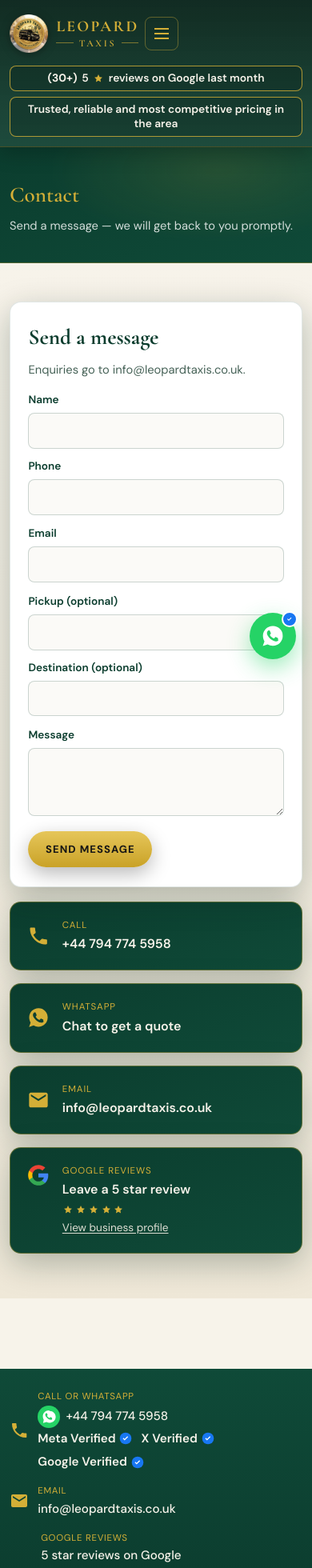
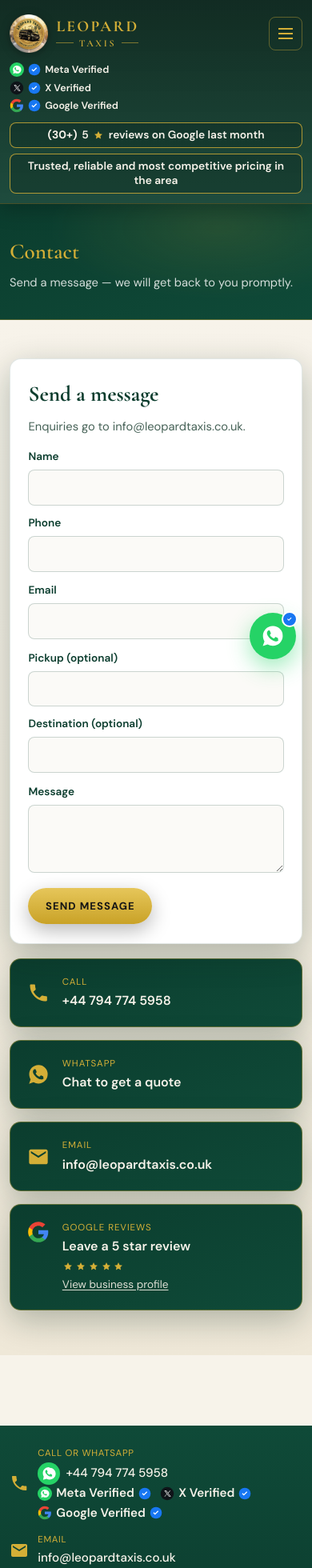
Before and after one commit to madnikhan/leopardtaxis, a React (Vite) app: page /contact in a window 390 px wide. Shown: the top 1960 px of the page at 80% size. Built offline with nearby package versions, Linux system fonts and the light colour scheme.

Commit message:
Show verified logos in the header and pin the phone menu button right.
Restore WhatsApp, X, and Google marks beside the footer verified labels.

Co-authored-by: Cursor <cursoragent@cursor.com>

```diff
--- a/src/assets/Icons.tsx
+++ b/src/assets/Icons.tsx
@@ -210,13 +210,19 @@ export function VerifiedLabelRow({ className }: { className?: string }) {
   return (
     <span className={`verified-labels ${className ?? ''}`.trim()} aria-label="Verified profiles">
       <span>
-        Meta Verified <MetaTick size={16} />
+        <WhatsAppBadge size={18} />
+        Meta Verified
+        <MetaTick size={16} />
       </span>
       <span>
-        X Verified <MetaTick size={16} />
+        <XVerifiedMark size={18} />
+        X Verified
+        <MetaTick size={16} />
       </span>
       <span>
-        Google Verified <MetaTick size={16} />
+        <GoogleMark size={18} />
+        Google Verified
+        <MetaTick size={16} />
       </span>
     </span>
   )
--- a/src/components/Header.tsx
+++ b/src/components/Header.tsx
@@ -63,7 +63,6 @@ export function Header() {
             <a className="header__phone" href={PHONE_TEL}>
               {WHATSAPP_DISPLAY}
             </a>
-            <VerifiedStack />
           </div>
         </nav>
         <div className="header__contact header__contact--bar">
@@ -79,6 +78,9 @@ export function Header() {
           <span />
         </button>
       </div>
+      <div className="container header__verified-mobile">
+        <VerifiedStack />
+      </div>
       <div className="container header__trust">
         <a className="trust-bar" href={GOOGLE_REVIEW_URL} target="_blank" rel="noreferrer">
           <strong>(30+)</strong> 5 <IconStarFilled className="trust-bar__star" size={14} /> reviews on
--- a/src/index.css
+++ b/src/index.css
@@ -370,11 +370,12 @@ a.trust-bar:hover {
 .verified-labels > span {
   display: inline-flex;
   align-items: center;
-  gap: 0.3rem;
+  gap: 0.32rem;
   color: var(--cream);
   font-size: 0.82rem;
   font-weight: 600;
   white-space: nowrap;
+  line-height: 1;
 }
 
 .header__contact {
@@ -390,6 +391,10 @@ a.trust-bar:hover {
 
 .header__contact--bar {
   margin-left: 0.25rem;
+}
+
+.header__verified-mobile {
+  display: none;
 }
 
 .header__phone {
@@ -1822,16 +1827,24 @@ a.trust-bar:hover {
 @media (max-width: 1100px) {
   .header__toggle {
     display: inline-flex;
-    margin-left: 0.15rem;
+    margin-left: auto;
   }
 
   :root {
-    --header-h: 220px;
-  }
-
-  /* Stack lives in the menu so it never overlaps the logo or hamburger */
+    --header-h: 268px;
+  }
+
   .header__contact--bar {
     display: none;
+  }
+
+  .header__verified-mobile {
+    display: block;
+    padding: 0.15rem 0 0.35rem;
+  }
+
+  .header__verified-mobile .verified-stack {
+    justify-items: start;
   }
 
   .logo__name {
```
